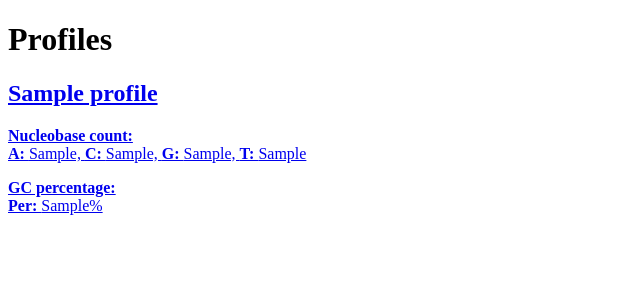
After one commit to CasBoom/django_dna, a Django app: template dna/dna_analysis/templates/profiles.html in a window 1280 px wide. The commit adds this page. Shown: the top 300 px of the page, without its empty margins (0-640 px from the left). Run offline with Django 3.2, Linux system fonts and the light colour scheme; the template is opened without the code that fills it: most values are stand-ins (such as "Sample title", 1, 10 or a date in 2020).

Commit message:
Adds an  overview and detail page

```diff
--- a/dna/dna/templates/index.html
+++ b/dna/dna/templates/index.html
@@ -5,7 +5,10 @@
     <title>DNA analysis</title>
 </head>
 <body>
-    <h1>Nucleobase count</h1>
- {{ objects.nucleobase_count }}
+    <main>
+        {% block content %}
+
+        {% endblock %}
+    </main>
 </body>
 </html>
--- a/dna/dna/urls.py
+++ b/dna/dna/urls.py
@@ -14,12 +14,14 @@ Including another URLconf
     2. Add a URL to urlpatterns:  path('blog/', include('blog.urls'))
 """
 from django.contrib import admin
-from django.urls import path
-from django.urls import include
+from django.urls import path, include
 from . import views
 from django.conf.urls.static import static
+import dna_analysis.views
+from django.conf import settings
 
 urlpatterns = [
     path('admin/', admin.site.urls),
-    path('', views.home , name='home'),
+    path('', dna_analysis.views.home , name='home'),
+    path('dna/', include('dna_analysis.urls')),
 ]
--- a/dna/dna_analysis/models.py
+++ b/dna/dna_analysis/models.py
@@ -39,7 +39,7 @@ class dna_profile(models.Model):
     def find_gc(self):
         total_amount = 0
         gc_count = 0
-        if(self.size<=0):
+        if(len(self.dna) <= 0):
             return 100
         else:
             for nucleobase in self.dna:
--- /dev/null
+++ b/dna/dna_analysis/templates/profiles.html
@@ -0,0 +1,18 @@
+{% extends 'index.html' %}
+
+{% block content %}
+<h1> Profiles </h1>
+{% for profiles in profiles.all %}
+<a href="/dna/{{profiles.id}}">
+    <h2>{{ profiles.title }}</h2>
+    <p><b>Nucleobase count:</b><br>
+        <b>A: </b>{{ profiles.count_nucleobases.0 }},
+        <b>C: </b>{{ profiles.count_nucleobases.1 }},
+        <b>G: </b>{{ profiles.count_nucleobases.2 }},
+        <b>T: </b>{{ profiles.count_nucleobases.3 }}
+    <p><b>GC percentage:</b><br>
+        <b>Per: </b>{{ profiles.find_gc }}%
+    </p>
+</a>
+{% endfor %}
+{% endblock %}
--- /dev/null
+++ b/dna/dna_analysis/urls.py
@@ -0,0 +1,6 @@
+from django.urls import path, include
+from . import views
+
+urlpatterns = [
+    path('<int:profile_id>', views.detail, name="detail")
+]
```
Also changed, not shown: dna/dna_analysis/templates/detail.html (added, +13 -0 lines), dna/dna_analysis/views.py (+9 -1 lines), 1 other file.
